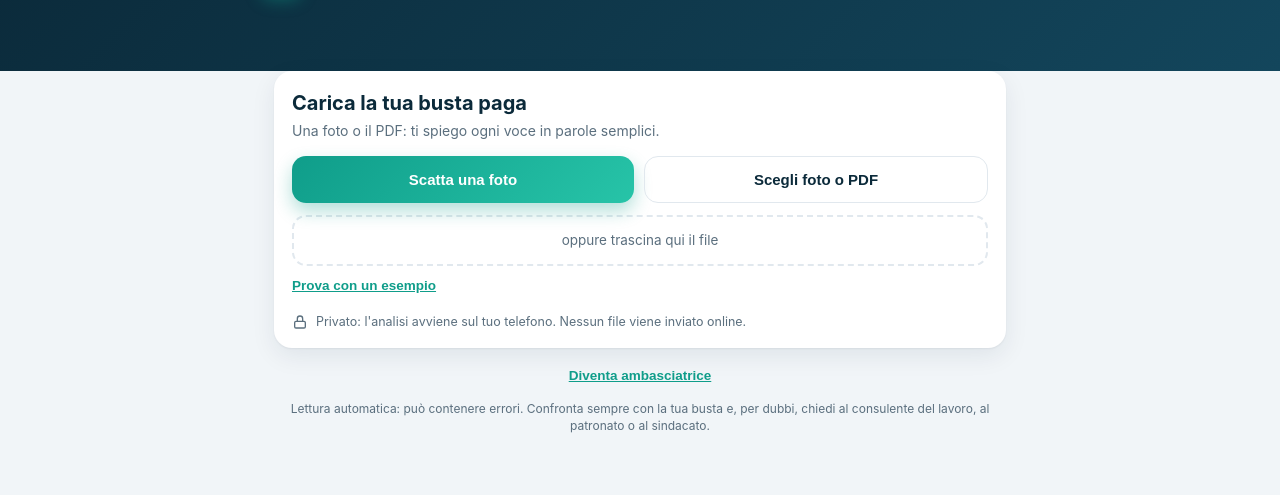
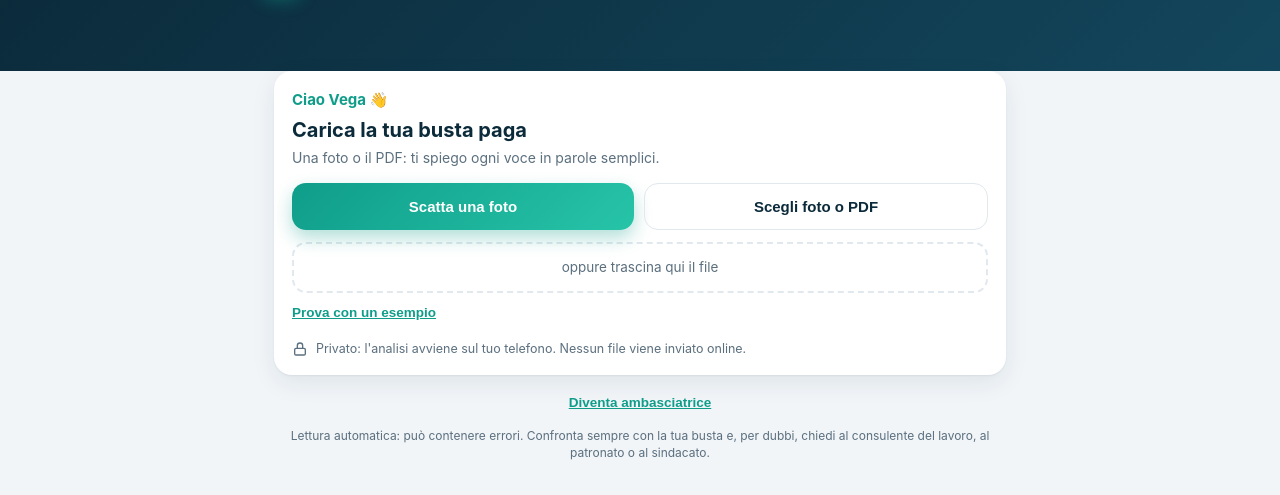
Before and after one commit to PronFutRay/mi-app, a website: page busta-paga/index.html in a window 1280 px wide. Shown: the part 65-560 px from the top of the page. Drawn offline with Linux system fonts and the light colour scheme.

Commit message:
Busta Chiara: saludo Ciao Vega en la pantalla de inicio
Co-Authored-By: Claude Sonnet 5.5 <noreply@anthropic.com>
Claude-Session: https://claude.ai/code/session_01Q55ZfWWFny8vkKuc3Q8vYm

```diff
--- a/busta-paga/index.html
+++ b/busta-paga/index.html
@@ -34,6 +34,7 @@ header{background:linear-gradient(135deg,var(--navy),var(--navy2));color:#fff;pa
 main{margin-top:-54px;padding:0 14px}
 .card{background:var(--card);border-radius:18px;box-shadow:var(--shadow);padding:18px;margin-bottom:14px}
 h2{font-size:12px;text-transform:uppercase;letter-spacing:.09em;color:var(--muted);font-weight:700;margin-bottom:12px}
+.hello{font-size:15px;font-weight:700;color:var(--brand);margin-bottom:6px}
 .up h3{font-size:20px;margin-bottom:4px}
 .up .sub{color:var(--muted);font-size:14px;margin-bottom:16px}
 .btns{display:flex;gap:10px;flex-wrap:wrap}
@@ -130,6 +131,7 @@ textarea{width:100%;min-height:180px;margin-top:10px;border:1px solid var(--line
 <main class="wrap">
   <div id="errbox"></div>
   <section class="card up" id="upload">
+    <div class="hello">Ciao Vega 👋</div>
     <h3 id="up_title"></h3>
     <p class="sub" id="up_sub"></p>
     <div class="btns">
```
